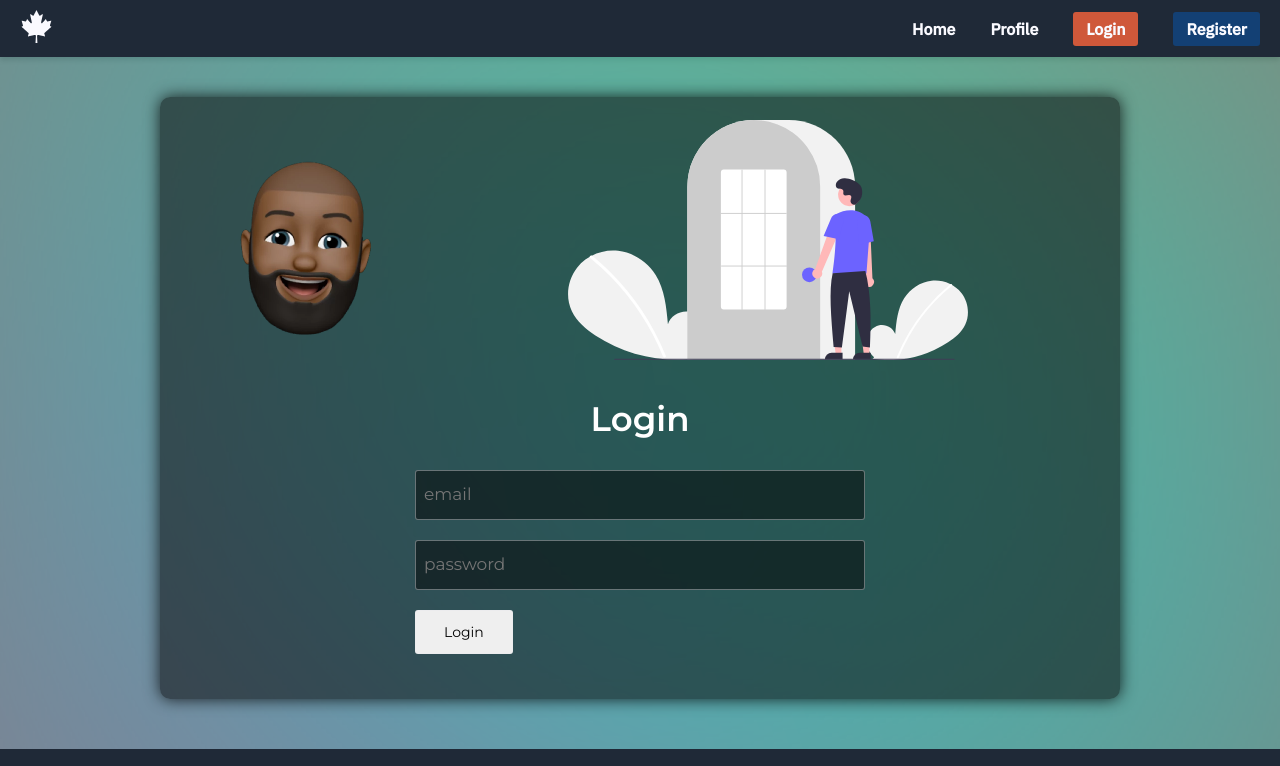
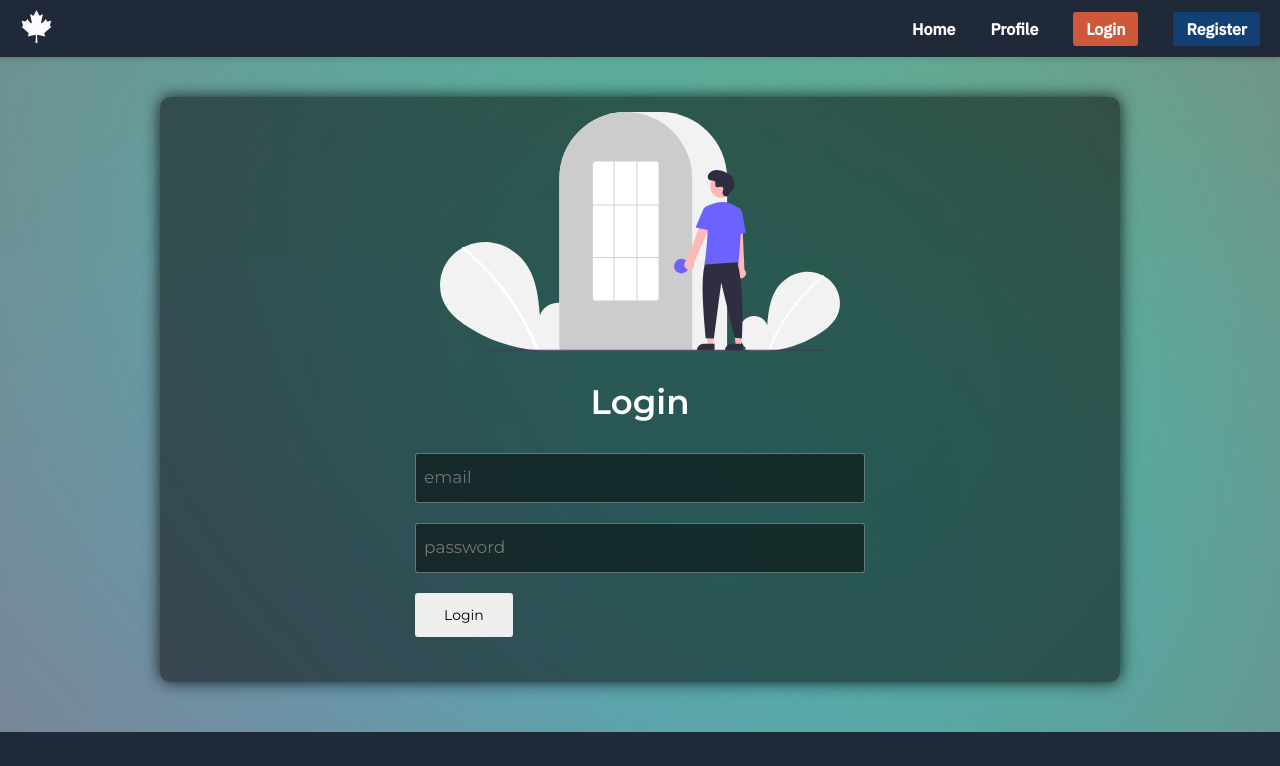
Before and after one commit to masterchief-Dave/blog-app, a React (Create React App) app in the folder frontend/: page /login in a window 1280 px wide. Shown: the top 766 px of the page. Built offline with nearby package versions, Linux system fonts and the light colour scheme.

Commit message:
minor changes

```diff
--- a/frontend/src/pages/Login.jsx
+++ b/frontend/src/pages/Login.jsx
@@ -2,7 +2,7 @@ import Header from "./../components/Header";
 import Footer from "../components/Footer";
 import styles from "./register.module.css";
 import login from "./../img/login.svg";
-import user from './../img/user2.svg'
+
 
 function Login() {
   return (
@@ -12,7 +12,7 @@ function Login() {
         <section id={styles.section_1}>
           <div id={styles.form_container}>
             <div id={styles.img_container}>
-              <img src={user} alt="" />
+
               <img src={login} alt="login" id={styles.img} />
             </div>
             <h1>Login</h1>
```
Also changed, not shown: 1 other file (tests, documents, lock files or other folders).
